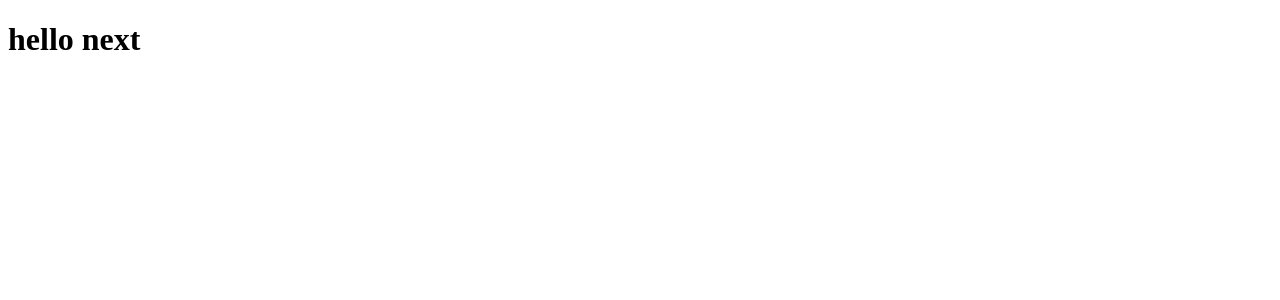
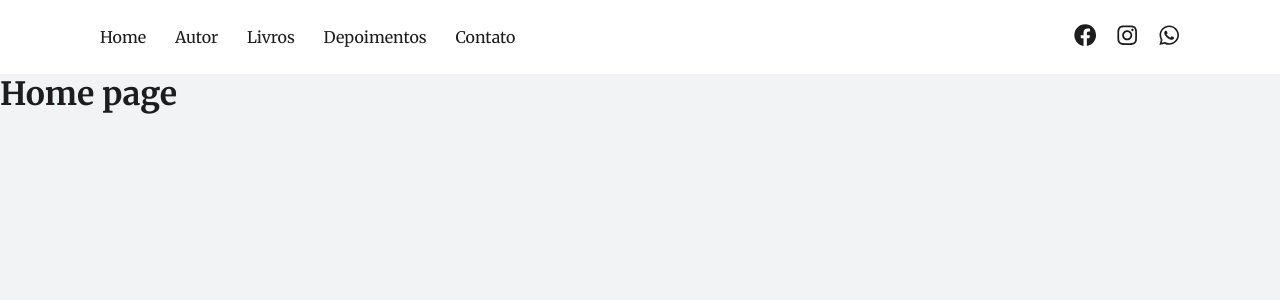
Before and after one commit to Jarlei3m/wilson-books, a Next.js app: page / in a window 1280 px wide. Shown: the top 300 px of the page. Built offline with nearby package versions, Linux system fonts and the light colour scheme.

Commit message:
chore: Navbar setup

```diff
--- a/package.json
+++ b/package.json
@@ -10,7 +10,8 @@
   "dependencies": {
     "next": "10.0.8",
     "react": "17.0.1",
-    "react-dom": "17.0.1"
+    "react-dom": "17.0.1",
+    "react-icons": "^4.2.0"
   },
   "devDependencies": {
     "@types/node": "^14.14.33",
--- /dev/null
+++ b/src/components/NavBar.tsx
@@ -0,0 +1,51 @@
+import React from 'react';
+import Link from 'next/link';
+import styles from '../styles/components/NavBarContainer.module.css';
+import { FaFacebook, FaWhatsapp, FaInstagram } from 'react-icons/fa';
+
+export function NavBar() {
+  return (
+    <header className={styles.navbarContainer}>
+      <nav className={styles.navbar}>
+        <div className={styles.pageLinks}>
+          <li>
+            <ul>
+              <Link href='/'>Home</Link>
+            </ul>
+            <ul>
+              <Link href='/autor'>Autor</Link>
+            </ul>
+            <ul>
+              <Link href='/livros'>Livros</Link>
+            </ul>
+            <ul>
+              <Link href='/depoimentos'>Depoimentos</Link>
+            </ul>
+            <ul>
+              <Link href='/contato'>Contato</Link>
+            </ul>
+          </li>
+        </div>
+        <div className={styles.socialLinks}>
+          <li>
+            <ul>
+              <Link href='https://www.facebook.com/profile.php?id=100011729761575'>
+                <FaFacebook />
+              </Link>
+            </ul>
+            <ul>
+              <Link href='/contato'>
+                <FaInstagram />
+              </Link>
+            </ul>
+            <ul>
+              <Link href='/contato'>
+                <FaWhatsapp />
+              </Link>
+            </ul>
+          </li>
+        </div>
+      </nav>
+    </header>
+  );
+}
--- a/src/pages/_app.tsx
+++ b/src/pages/_app.tsx
@@ -1,5 +1,13 @@
+import '../styles/global.css';
+import { NavBar } from '../components/navBar';
+
 function MyApp({ Component, pageProps }) {
-  return <Component {...pageProps} />;
+  return (
+    <>
+      <NavBar />
+      <Component {...pageProps} />
+    </>
+  );
 }
 
 export default MyApp;
--- /dev/null
+++ b/src/pages/_document.tsx
@@ -0,0 +1,22 @@
+import Document, { Html, Head, Main, NextScript } from 'next/document';
+
+export default class MyDocument extends Document {
+  render() {
+    return (
+      <Html>
+        <Head>
+          <link rel='preconnect' href='https://fonts.gstatic.com' />
+          <link rel='shortcut icon' href='favicon.png' type='image/png' />
+          <link
+            href='https://fonts.googleapis.com/css2?family=Merriweather:wght@400;700&display=swap'
+            rel='stylesheet'
+          />
+        </Head>
+        <body>
+          <Main />
+          <NextScript />
+        </body>
+      </Html>
+    );
+  }
+}
--- a/src/pages/index.tsx
+++ b/src/pages/index.tsx
@@ -1,3 +1,3 @@
 export default function Home() {
-  return <h1>hello next</h1>;
+  return <h1>Home page</h1>;
 }
--- /dev/null
+++ b/src/styles/components/NavBarContainer.module.css
@@ -0,0 +1,49 @@
+.navbarContainer {
+  margin: 0 auto;
+  width: 100vw;
+  background-color: white;
+}
+
+.navbar {
+  margin: 0 auto;
+  padding: 1.5rem 0;
+  width: 100%;
+  max-width: 67.5rem;
+
+  display: flex;
+  justify-content: space-between;
+  align-items: center;
+}
+
+.pageLinks li,
+.socialLinks li {
+  display: flex;
+  justify-content: center;
+  align-items: center;
+}
+
+.pageLinks li {
+  gap: 1.8rem;
+  text-transform: capitalize;
+}
+
+.socialLinks li {
+  gap: 1.2rem;
+}
+
+.pageLinks li ul a,
+.socialLinks li ul svg {
+  color: var(--text);
+  font-weight: 400;
+  transition: color 0.2s ease-in-out;
+}
+
+.socialLinks li ul svg {
+  font-size: 1.4rem;
+  cursor: pointer;
+}
+
+.pageLinks li ul a:hover,
+.socialLinks li ul svg:hover {
+  color: var(--text-hover);
+}
--- /dev/null
+++ b/src/styles/global.css
@@ -0,0 +1,32 @@
+* {
+  margin: 0;
+  padding: 0;
+  box-sizing: border-box;
+}
+
+:root {
+  --background: #f2f3f5;
+  --text: #1d1d1d;
+  --text-hover: #2326c2;
+}
+
+body {
+  background-color: var(--background);
+  color: var(--text);
+
+  font-family: 'Merriweather', sans-serif;
+}
+
+button {
+  cursor: pointer;
+}
+
+a {
+  text-decoration: none;
+}
+
+@media (max-width: 1080px) {
+  html {
+    font-size: 93.75%;
+  }
+}
```
Also changed, not shown: 1 other file (tests, documents, lock files or other folders).
